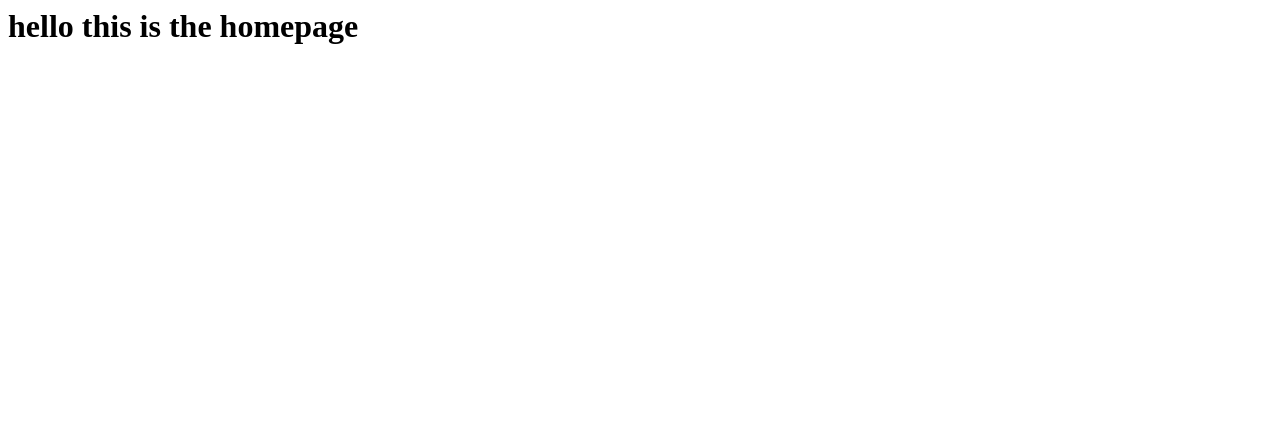
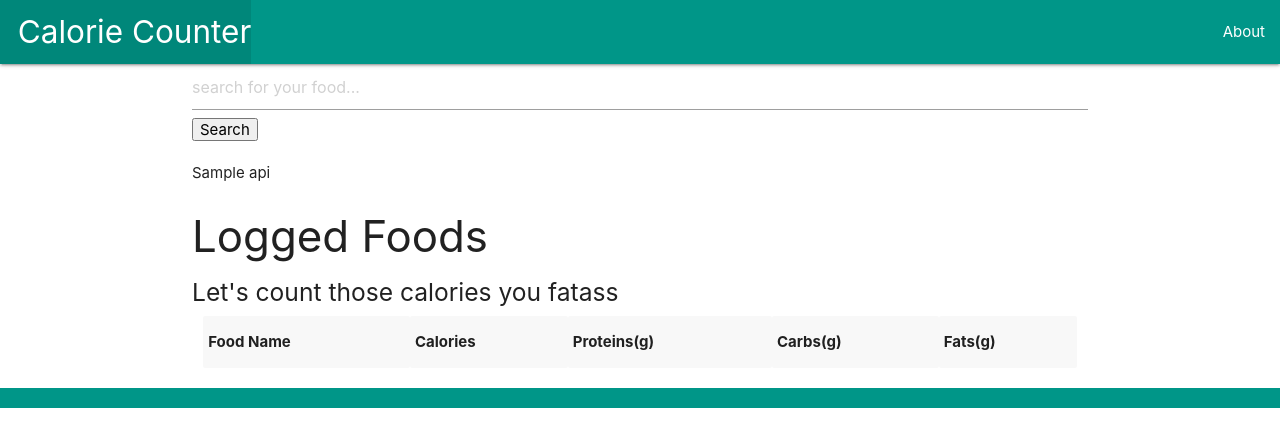
Before and after one commit to annnieeeema/caloriecounter, a Django app: template main_app/templates/home.html in a window 1280 px wide. Shown: the top 447 px of the page. Run offline with Django 4.2, Linux system fonts and the light colour scheme; the template is opened without the code that fills it: most values are stand-ins (such as "Sample title", 1, 10 or a date in 2020); lists and menus that the app fills with data are empty.

Commit message:
successful addition of api onto home page

```diff
--- a/main_app/templates/home.html
+++ b/main_app/templates/home.html
@@ -1 +1,69 @@
-<h1>hello this is the homepage</h1>
+<!DOCTYPE html>
+<html lang="en">
+<head>
+    <meta charset="UTF-8">
+    <meta http-equiv="X-UA-Compatible" content="IE=edge">
+    <meta name="viewport" content="width=device-width, initial-scale=1.0">
+    <title>Calorie Counter</title>
+    <link
+      rel="stylesheet"
+      href="https://cdnjs.cloudflare.com/ajax/libs/materialize/1.0.0/css/materialize.min.css"
+    />
+</head>
+
+<body>
+
+  <header class="navbar-fixed">
+    <nav>
+      <div class="nav-wrapper teal">
+        <ul>
+          <li>
+            <a href="/" class="left brand-logo">&nbsp;&nbsp;Calorie Counter</a>
+          </li>
+        </ul>
+        <ul class="right">
+          <li><a href="/about">About</a></li>
+        </ul>
+      </div>
+    </nav>
+  </header>
+
+  <main class="container">
+    <div class="row justify-content-center">
+        <form method="POST">
+            {% csrf_token %}
+            <input type="text" name="query" placeholder="search for your food...">
+            <button type="submit">Search</button>
+        </form>
+    </div>
+
+    {{api}}
+
+    <h3>Logged Foods</h3>
+    <h5>Let's count those calories you fatass</h5>
+    <div class="row">
+        <div class="col s12">
+            <table class="striped bordered">
+                <thread>
+                    <tr>
+                        <th>Food Name</th>
+                        <th>Calories</th>
+                        <th>Proteins(g)</th>
+                        <th>Carbs(g)</th>
+                        <th>Fats(g)</th>
+                    </tr>
+                </thread>
+
+            </table>
+        </div>
+    </div>
+
+  </main>
+
+  <footer class="page-footer teal">
+    <div class="right">
+      All Rights Reserved, &copy; 2022 Calorie Counter ;
+    </div>
+  </footer>
+</body>
+</html>
```
Also changed, not shown: main_app/views.py (+13 -8 lines).
